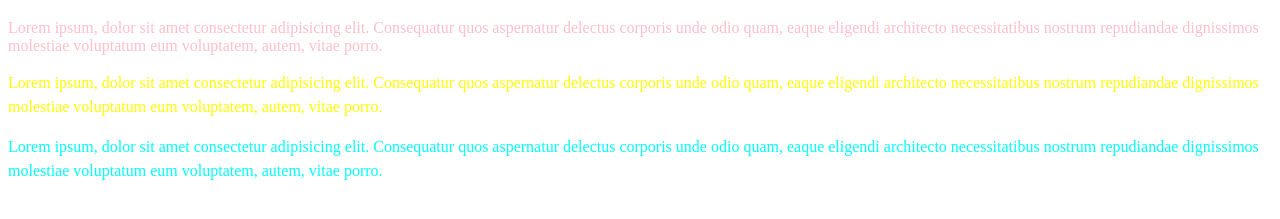
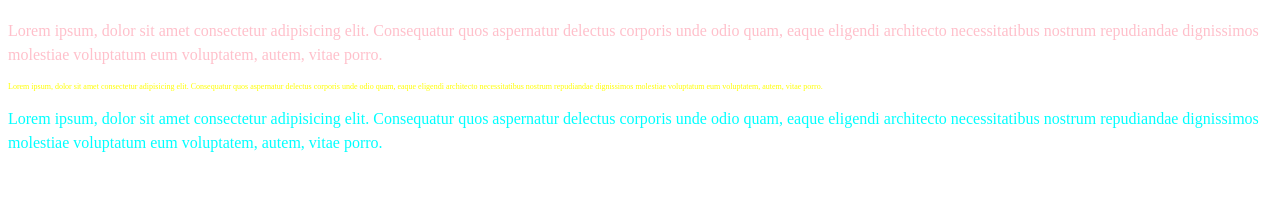
Before and after one commit to gyarab/2023_wa_sz_prochazka, a plain HTML site: page ctvrty.html in a window 1280 px wide. Shown: the part 61-280 px from the top of the page. Drawn offline with Linux system fonts and the light colour scheme.

Commit message:
paragaph style

```diff
--- a/ctvrty.html
+++ b/ctvrty.html
@@ -14,21 +14,26 @@
         .tyrkysove{
             color: aqua;
         }
-        .velke-radkovani{
+        p{
             line-height: 150%;
         }
+        p.male {
+            line-height: 100%;
+            font-size: 50%;
+        }
+
     </style>
 </head>
 <body>
     <h1>Zkouska propojeni HTML, CSS a JS</h1>
 
-    <p class="ruzova velkeRadkovani">Lorem ipsum, dolor sit amet consectetur adipisicing elit. Consequatur quos aspernatur delectus corporis unde odio quam,
+    <p class="ruzova">Lorem ipsum, dolor sit amet consectetur adipisicing elit. Consequatur quos aspernatur delectus corporis unde odio quam,
         eaque eligendi architecto necessitatibus nostrum repudiandae dignissimos molestiae voluptatum eum voluptatem, autem, vitae porro.</p>
 
-    <p class="zlute velke-radkovani">Lorem ipsum, dolor sit amet consectetur adipisicing elit. Consequatur quos aspernatur delectus corporis unde odio quam,
+    <p class="zlute male">Lorem ipsum, dolor sit amet consectetur adipisicing elit. Consequatur quos aspernatur delectus corporis unde odio quam,
         eaque eligendi architecto necessitatibus nostrum repudiandae dignissimos molestiae voluptatum eum voluptatem, autem, vitae porro.</p>
 
-    <p class = "tyrkysove velke-radkovani">Lorem ipsum, dolor sit amet consectetur adipisicing elit. Consequatur quos aspernatur delectus corporis unde odio quam,
+    <p class = "tyrkysove">Lorem ipsum, dolor sit amet consectetur adipisicing elit. Consequatur quos aspernatur delectus corporis unde odio quam,
         eaque eligendi architecto necessitatibus nostrum repudiandae dignissimos molestiae voluptatum eum voluptatem, autem, vitae porro.</p>
 </body>
 </html>
```
